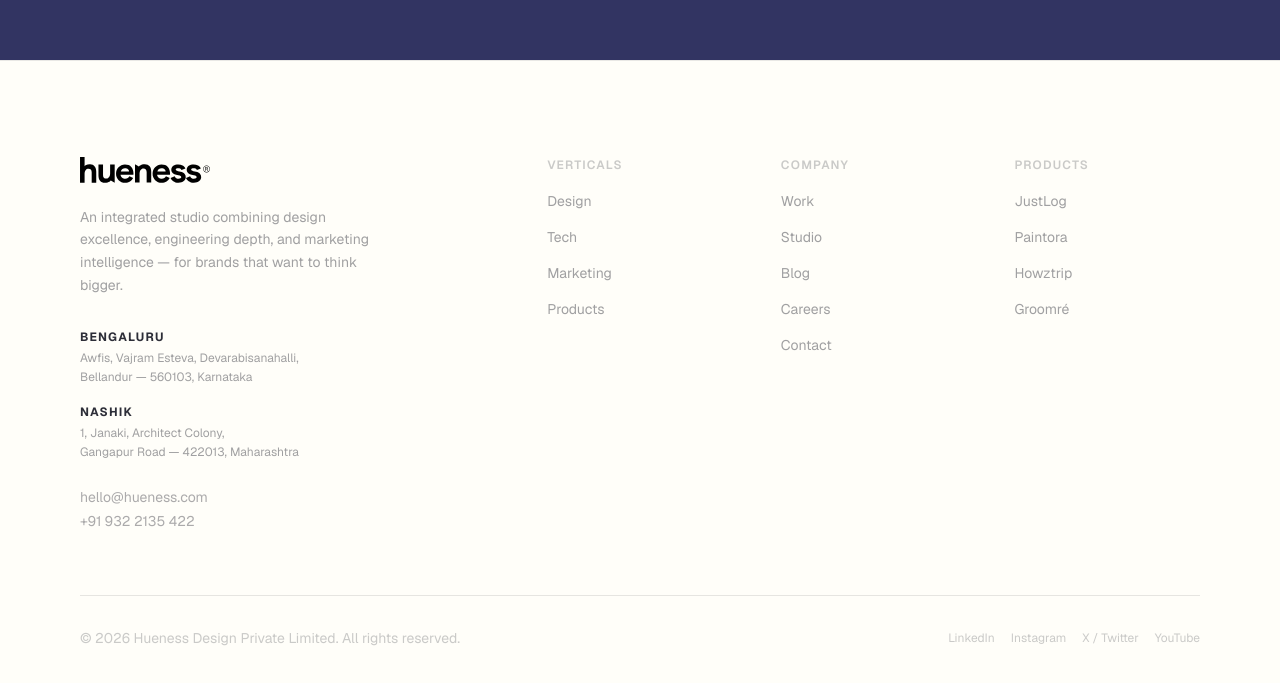
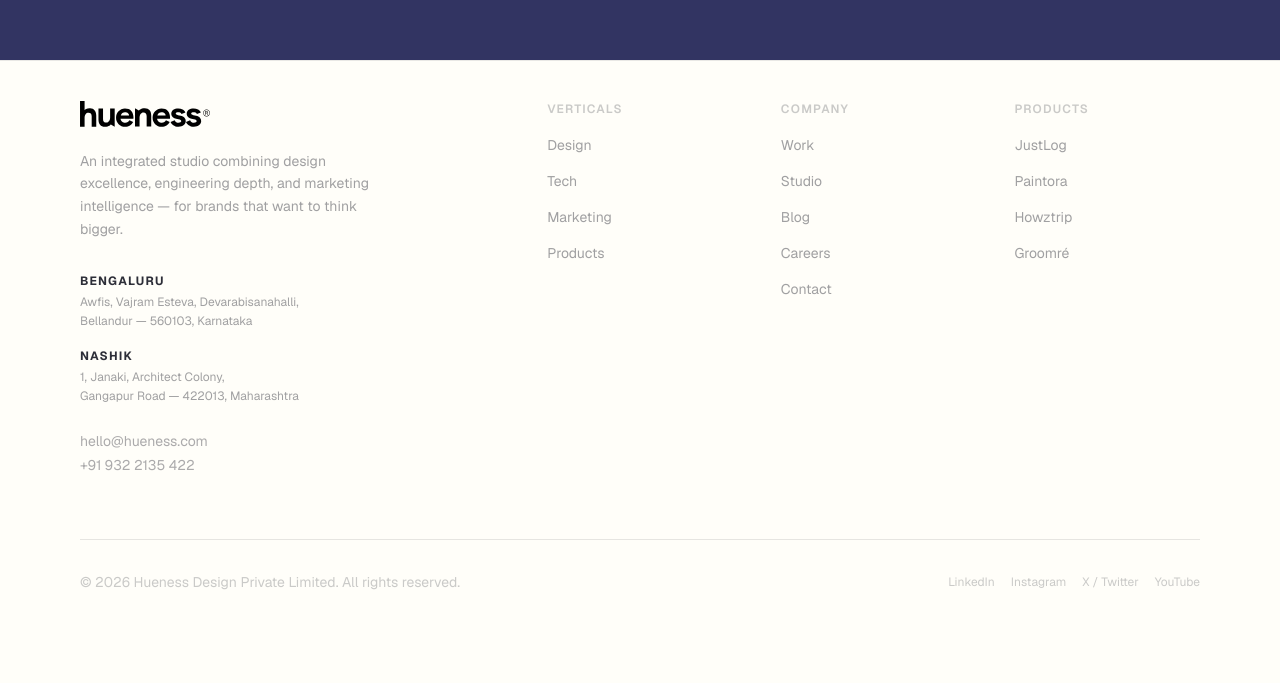
Before and after one commit to pavanjaya/Hueness, a Next.js app: page / in a window 1280 px wide. Shown: the part 5351-6034 px from the top of the page. After the commit the page ends 5983 px from the top, so only its background shows below. Built offline with nearby package versions, Linux system fonts and the light colour scheme; a web font is replaced by a local one.

Commit message:
Footer: reduce vertical padding to tighten bottom spacing
Co-Authored-By: Claude Sonnet 4.6 <noreply@anthropic.com>

```diff
--- a/src/components/layout/Footer.tsx
+++ b/src/components/layout/Footer.tsx
@@ -29,7 +29,7 @@ const dim = "rgba(45,46,56,0.25)";
 export default function Footer() {
   return (
     <footer style={{ background: "#fffef9", borderTop: "1px solid rgba(45,46,56,0.1)" }}>
-      <div className="px-8 md:px-14 xl:px-20 py-16 md:py-24">
+      <div className="px-8 md:px-14 xl:px-20 py-8 md:py-10">
         <div className="grid grid-cols-1 md:grid-cols-2 lg:grid-cols-5 gap-12 mb-16">
           <div className="lg:col-span-2">
             <Link href="/" className="inline-flex">
```
